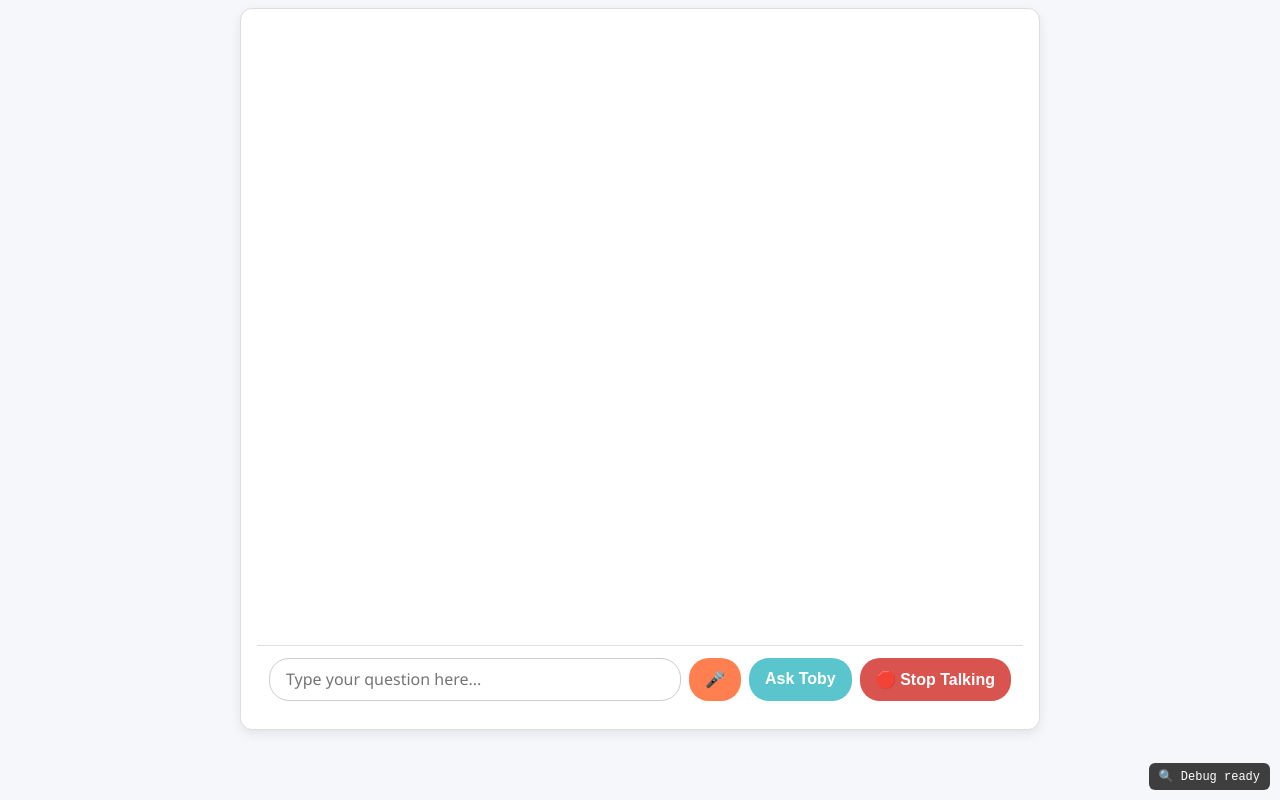
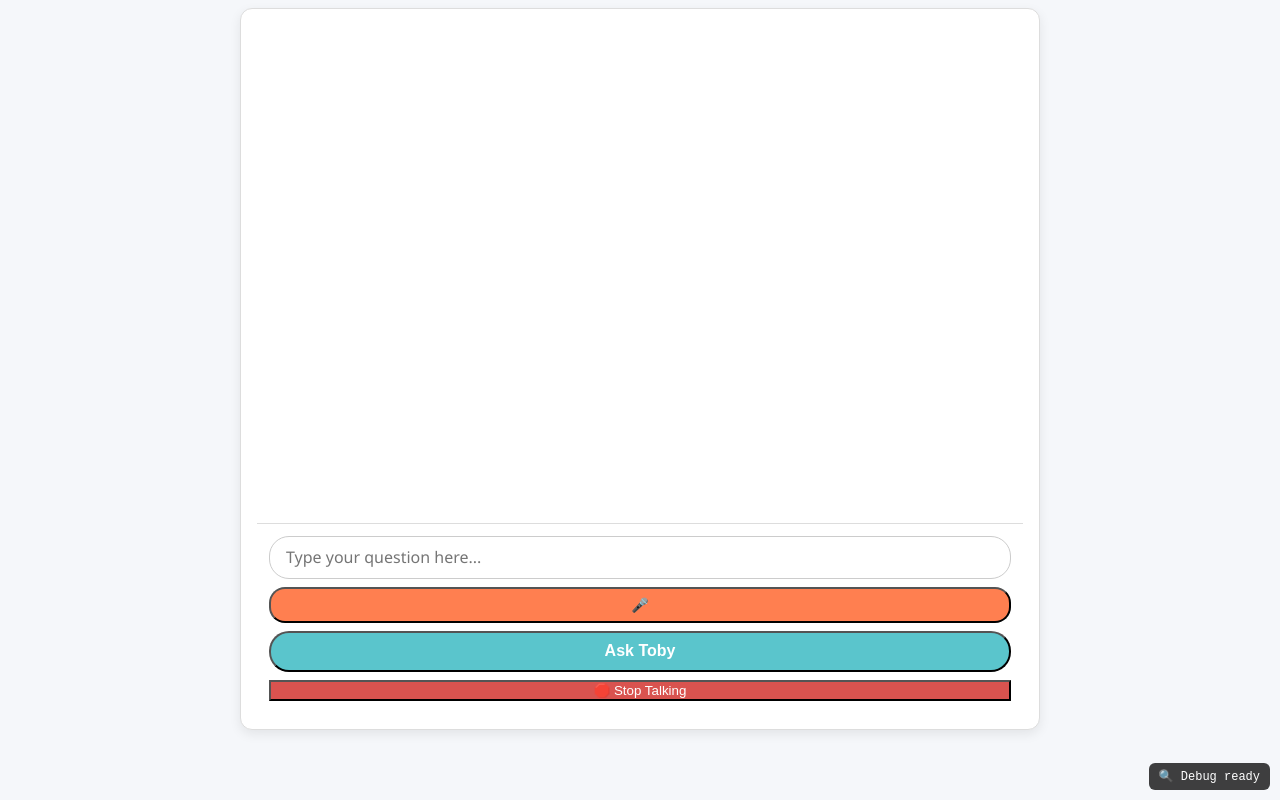
Before and after one commit to masterplumbersnz/TobyPlus, a website: page bot.html in a window 1280 px wide. Drawn offline with Linux system fonts and the light colour scheme.

Commit message:
Update bot.html

```diff
--- a/bot.html
+++ b/bot.html
@@ -81,6 +81,7 @@
 
   form.chat-form {
     display: flex;
+    flex-direction: column;
     gap: 0.5rem;
     position: sticky;
     bottom: 0;
@@ -102,14 +103,18 @@
     overflow: hidden;
   }
 
-  form.chat-form button {
-    padding: 0.6rem 1rem;
-    font-size: 16px;
+  .button-group {
+    display: flex;
+    gap: 0.5rem;
+    width: 100%;
+  }
+
+  .button-group button {
+    flex: 1;
+    font-size: 14px;
+    padding: 0.5rem;
+    border-radius: 16px;
     font-weight: 600;
-    border: none;
-    border-radius: 20px;
-    cursor: pointer;
-    transition: background 0.2s;
   }
 
   button#mic-btn {
@@ -117,14 +122,19 @@
     color: white;
   }
 
+  .stop-talk-btn {
+    background-color: #d9534f;
+    color: white;
+  }
+
   form.chat-form button[type="submit"] {
     background-color: #5ac5cc;
     color: white;
-  }
-
-  .stop-talk-btn {
-    background-color: #d9534f;
-    color: white;
+    font-size: 16px;
+    font-weight: 600;
+    border-radius: 20px;
+    width: 100%;
+    padding: 0.6rem 1rem;
   }
 
   .replay-btn {
@@ -181,15 +191,6 @@
     .bubble {
       max-width: 100%;
     }
-
-    form.chat-form {
-      flex-direction: column;
-      gap: 0.5rem;
-    }
-
-    form.chat-form button {
-      width: 100%;
-    }
   }
   </style>
 </head>
@@ -204,7 +205,10 @@
         placeholder="Type your question here..."
         autocomplete="off"
       ></textarea>
-      <button type="button" id="mic-btn">🎤</button>
+      <div class="button-group">
+        <button type="button" id="mic-btn">🎤</button>
+        <!-- 🛑 Stop Talking button will be injected here by JS -->
+      </div>
       <button type="submit">Ask Toby</button>
     </form>
   </section>
```
